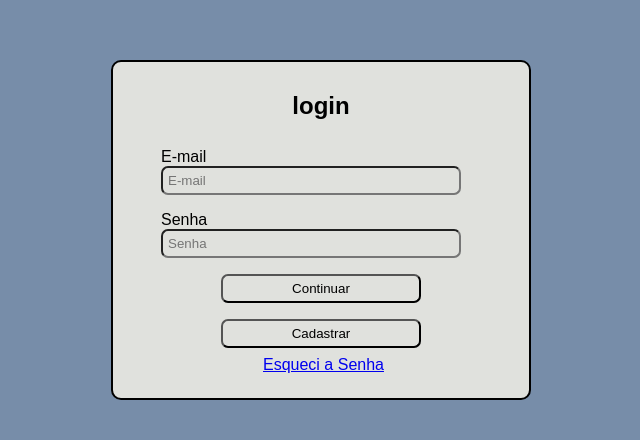
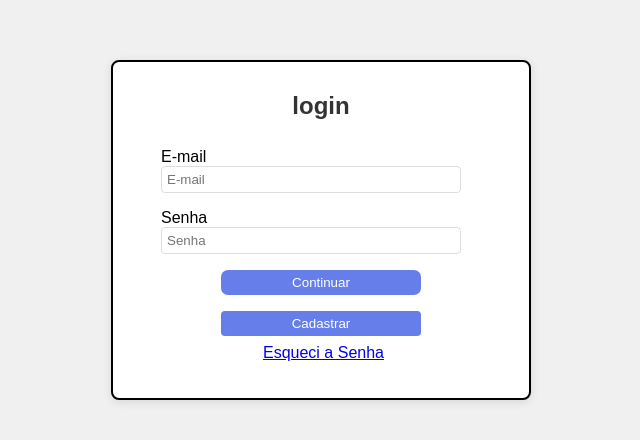
Before and after one commit to Gelenski/BookTrade, a plain HTML site: page login/index.html in a window 1280 px wide. Shown: the part 170-610 px from the top of the page, without its empty margins (319-959 px from the left). Drawn offline with Linux system fonts and the light colour scheme.

Commit message:
Modificado CSS para deixar no mesmo padrão da página de cadastro

```diff
--- a/login/styles.css
+++ b/login/styles.css
@@ -2,15 +2,7 @@
     margin: 0;
     padding: 0;
     box-sizing: border-box;
-    font-family: 'Poppins', sans-serif;
-}
-
-:root {
-    --preto: #0D1B2A;
-    --azul-escuro: #1B263B;
-    --azul: #415A77;
-    --azul-claro: #778DA9;
-    --branco: #E0E1DD;
+    font-family: Arial, sans-serif;
 }
 
 body {
@@ -18,20 +10,22 @@ body {
     justify-content: center;
     align-items: center;
     height: 100vh;
-    background-color: var(--azul-claro);
+    background-color: #f0f0f0;
 }
 .container {
     width: 420px;
     height: 340px;
     border: 2px solid black;
-    border-radius: 10px;
+    border-radius: 8px;
     padding: 30px 40px;
-    background-color: var(--branco);
+    box-shadow: 0 2px 10px rgba(0, 0, 0, 0.1);
+    background-color: white;
 }
 
 .container h2 {
     text-align: center;
     margin-bottom: 20px;
+    color: #333;
 }
 
 div {
@@ -40,9 +34,9 @@ div {
 
 input {
     padding: 5px;
-    border-radius: 7px;
+    border-radius: 4px;
     width: 300px;
-    background-color: var(--branco);
+    border: 1px solid #ddd;
 }
 
 #btL {
@@ -50,27 +44,28 @@ input {
     border-radius: 7px;
     width: 200px;
     margin-left: 60px;
-    background-color: var(--branco);
+    background-color: #667eea;
+    color: white;
+    border: none;
 }
 
 #btC {
     padding: 5px;
-    border-radius: 7px;
+    border-radius: 4px;
     width: 200px;
     margin-left: 60px;
-    background-color: var(--branco);
-
+    background-color: #667eea;
+    color: white;
+    border: none;
 }
 
 #btL:hover {
-    background-color: var(--azul);
-    color: var(--branco);
+    background-color: #5568d3;
     cursor: pointer;
 }
 
 #btC:hover {
-    background-color: var(--azul);
-    color: var(--branco);
+    background-color: #5568d3;
     cursor: pointer;
 }
 a {
```
